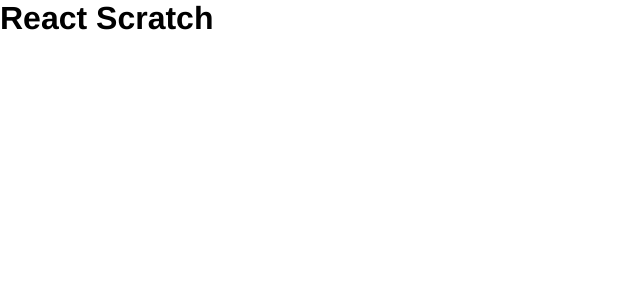
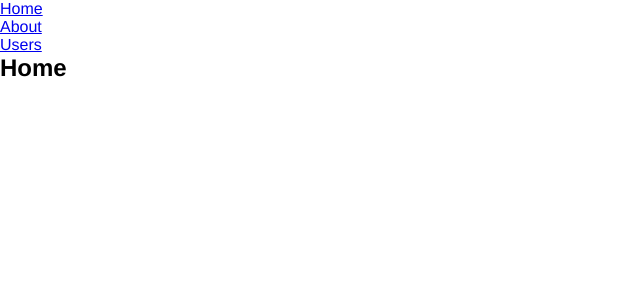
Before and after one commit to Raj1998/zap-search, a React app: page / in a window 1280 px wide. Shown: the top 300 px of the page, without its empty margins (0-640 px from the left). Built offline with nearby package versions, Linux system fonts and the light colour scheme.

Commit message:
route check

```diff
--- a/package.json
+++ b/package.json
@@ -28,6 +28,7 @@
   },
   "dependencies": {
     "react": "^17.0.1",
-    "react-dom": "^17.0.1"
+    "react-dom": "^17.0.1",
+    "react-router-dom": "^5.2.0"
   }
 }
--- a/src/App.js
+++ b/src/App.js
@@ -1,10 +1,58 @@
-import React from 'react';
+import React from "react";
+import {
+  BrowserRouter as Router,
+  Switch,
+  Route,
+  Link,
+  withRouter
+} from "react-router-dom";
 
 function App() {
-    return (
-        <div>
-            <h1>React Scratch</h1>
-        </div>
-    );
+  return (
+    <Router>
+      <div>
+        <nav>
+          <ul>
+            <li>
+              <Link to="/">Home</Link>
+            </li>
+            <li>
+              <Link to="/about">About</Link>
+            </li>
+            <li>
+              <Link to="/users">Users</Link>
+            </li>
+          </ul>
+        </nav>
+
+        {/* A <Switch> looks through its children <Route>s and
+            renders the first one that matches the current URL. */}
+        <Switch>
+          <Route path="/about">
+            <About />
+          </Route>
+          <Route path="/users">
+            <Users />
+          </Route>
+          <Route path="/">
+            <Home />
+          </Route>
+        </Switch>
+      </div>
+    </Router>
+  );
 }
-export default App;
+
+function Home() {
+  return <h2>Home</h2>;
+}
+
+function About() {
+  return <h2>About</h2>;
+}
+
+function Users() {
+  return <h2>Users</h2>;
+}
+
+export default App
--- a/webpack.config.js
+++ b/webpack.config.js
@@ -5,7 +5,8 @@
     entry: './src/index.js',
     output: {
         path: path.resolve(__dirname, 'docs'),
-        filename: 'index_bundle.js'
+        filename: 'index_bundle.js',
+        publicPath: '/'
     },
     module: {
         rules: [
@@ -19,6 +20,9 @@
             }
         ]
     },
+    devServer: {
+        historyApiFallback: true,
+    },
     mode: 'development',
     plugins: [
 
```
Also changed, not shown: 3 other files (tests, documents, lock files or other folders).
